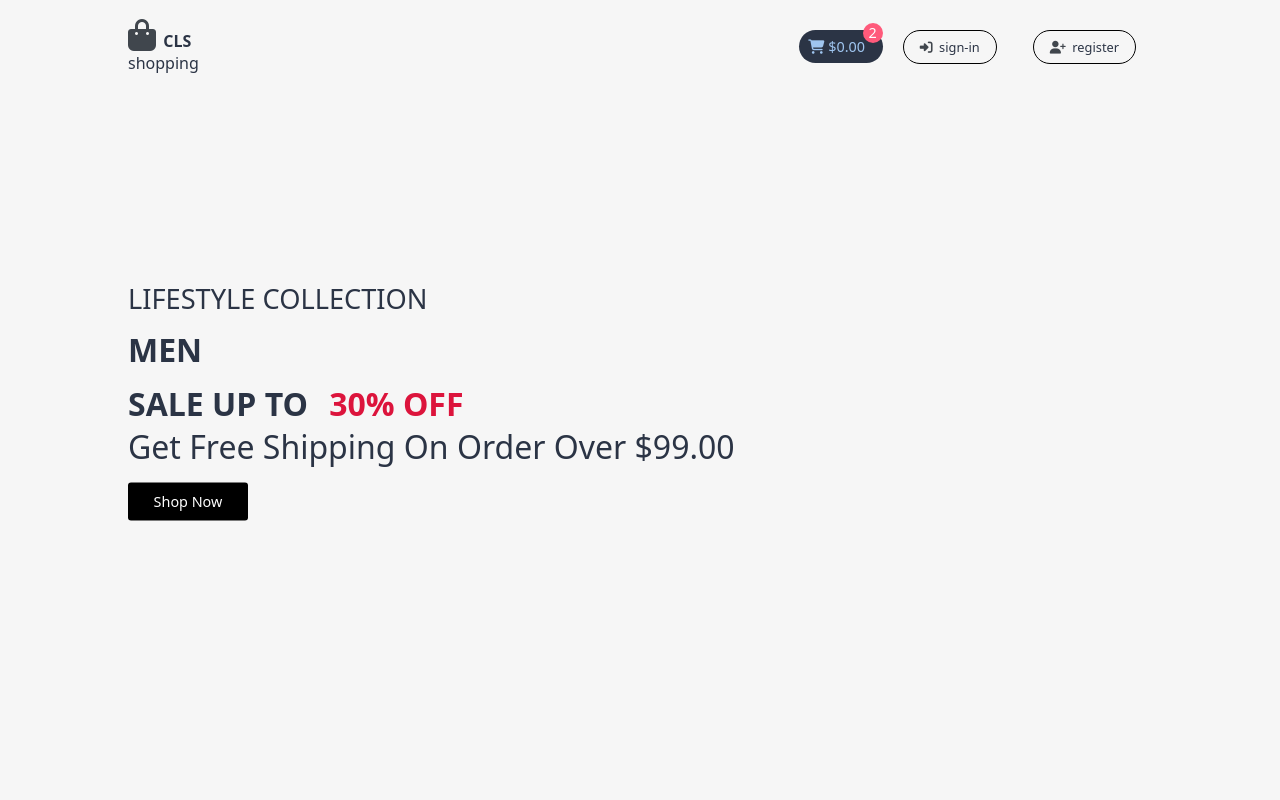
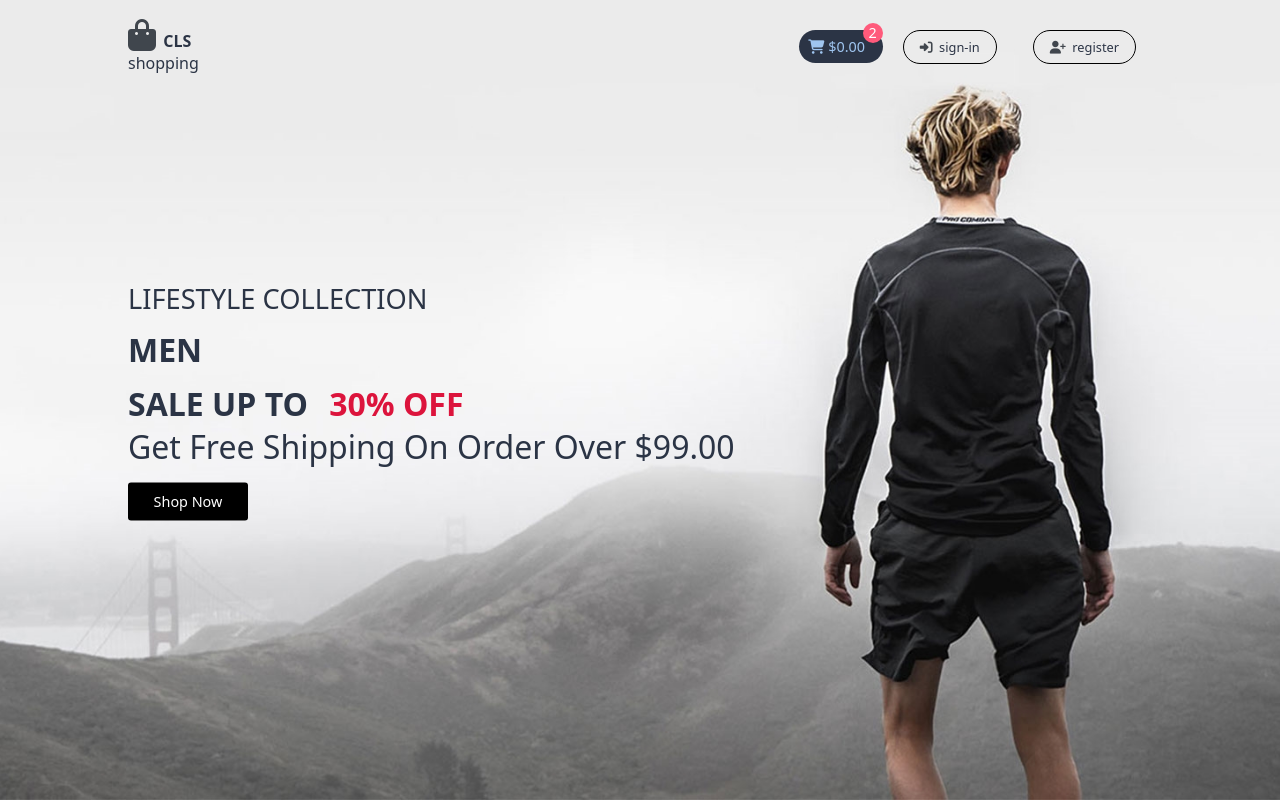
Before and after one commit to chaker29/eco-design, a plain HTML site: page index.html in a window 1280 px wide. Shown: the top 800 px of the page. Drawn offline with Linux system fonts and the light colour scheme.

Commit message:
index.css

```diff
--- a/css/page/index.css
+++ b/css/page/index.css
@@ -1,6 +1,6 @@
 div.top-image{
     position: relative;
-    background-image: url(/eco-store/images/bac.jpg);
+    background-image: url(../../images/bac.jpg);
     height: 100vh;
     background-position: center;
     background-size: cover;
```
